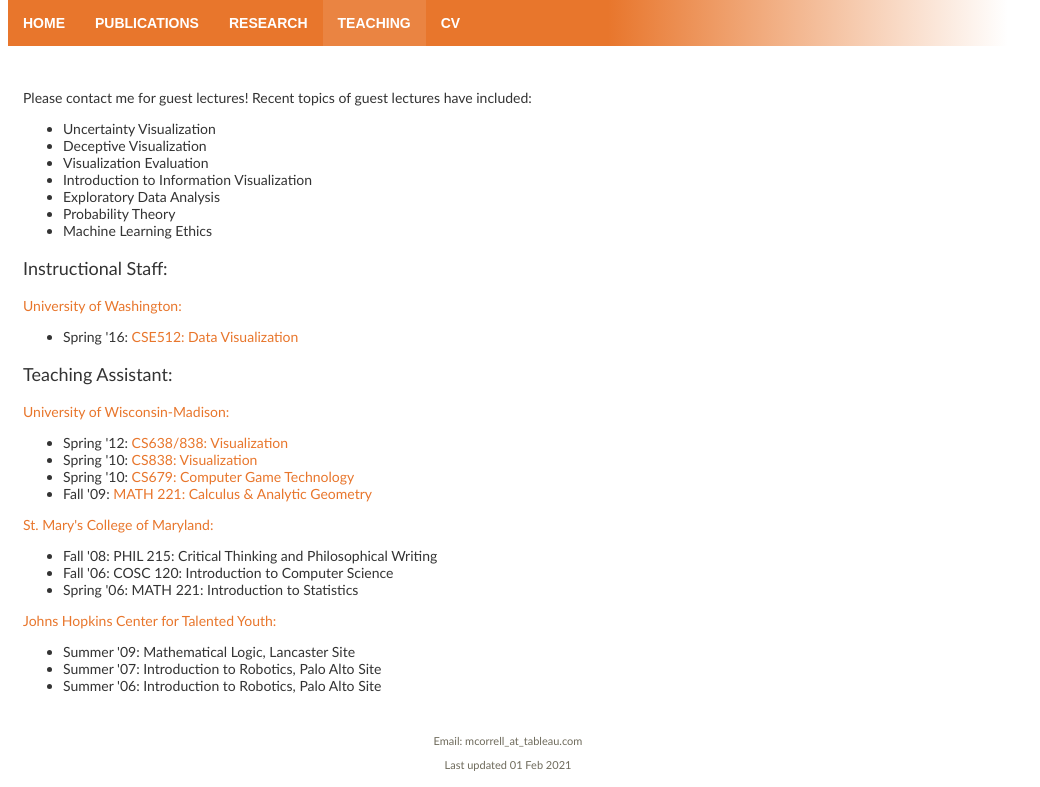
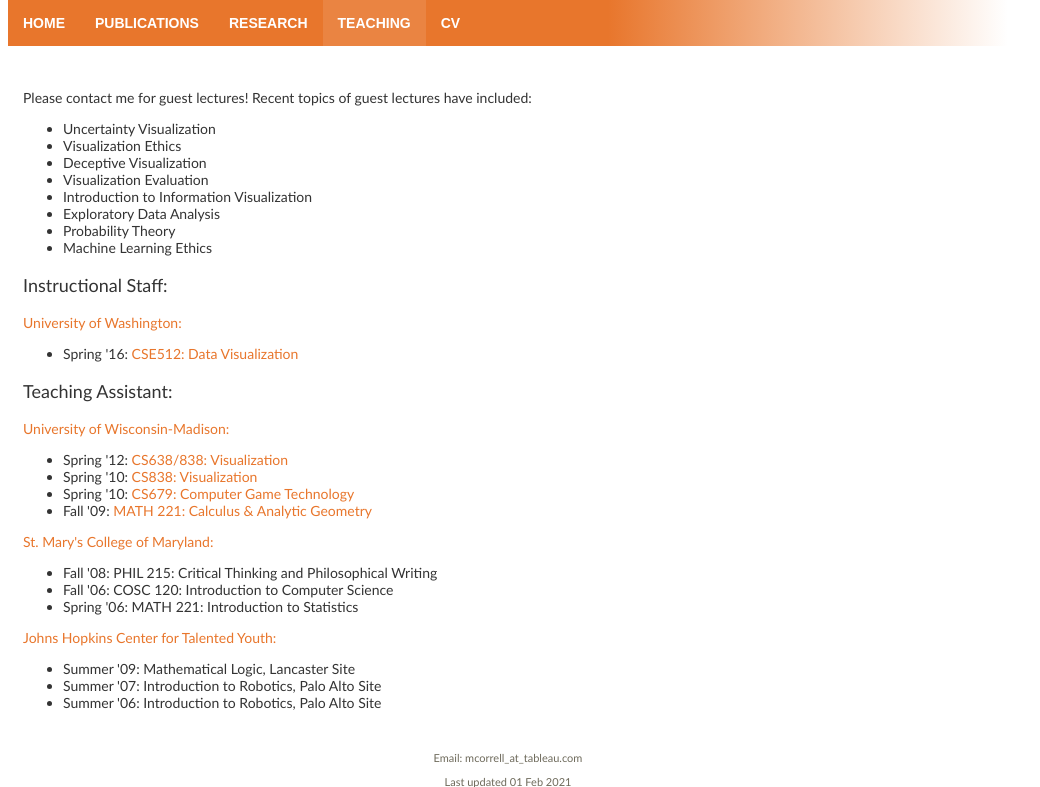
Before and after one commit to mcorrell/website, a PHP site: page /teaching.php in a window 1280 px wide. Shown: the part 158-945 px from the top of the page, without its empty margins (0-1040 px from the left). Run offline with PHP 8.4, Linux system fonts and the light colour scheme.

Commit message:
Update teaching.php

```diff
--- a/teaching.php
+++ b/teaching.php
@@ -15,6 +15,7 @@ include('header.php');
 <p>Please contact me for guest lectures! Recent topics of guest lectures have included:<br/>
 <ul>
 	<li>Uncertainty Visualization</li>
+	<li>Visualization Ethics</li>
 	<li>Deceptive Visualization</li>
 	<li>Visualization Evaluation</li>
 	<li>Introduction to Information Visualization</li>
```
